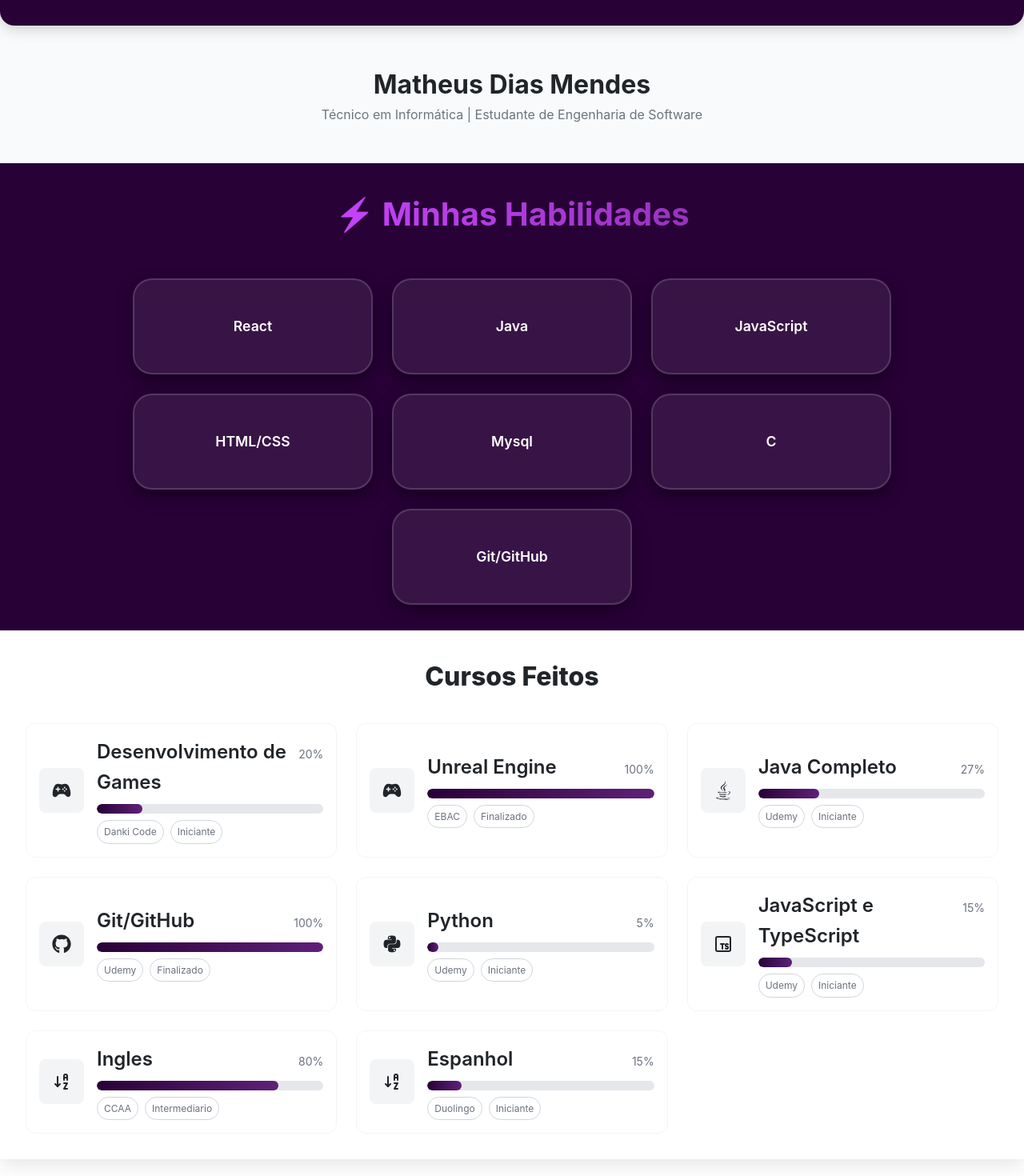
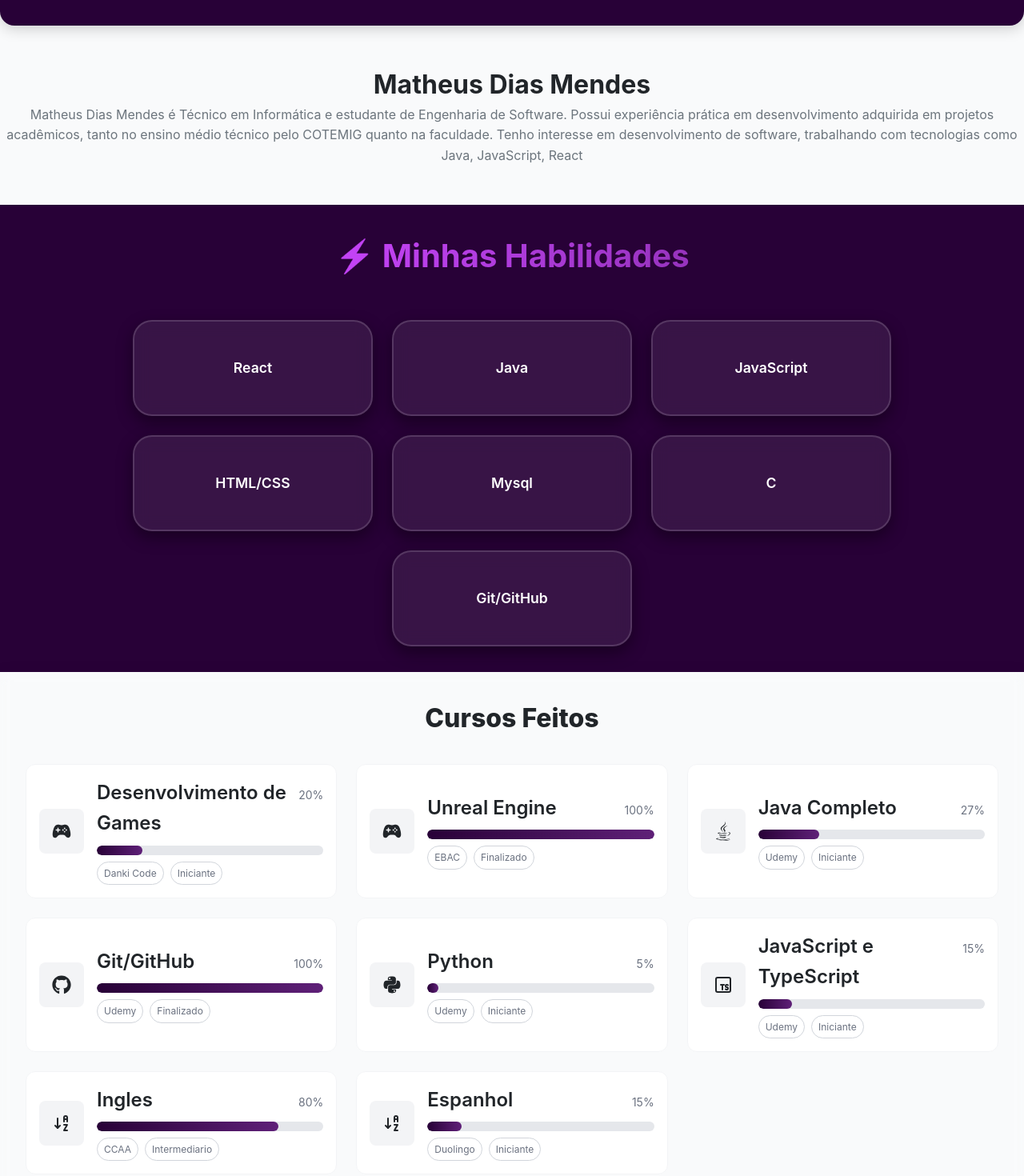
Before and after one commit to mthsz-dm/Site_Pessoal, a React (Vite) app: page / in a window 1280 px wide. Shown: the part 60-1530 px from the top of the page at 80% size. Built offline with nearby package versions, Linux system fonts and the light colour scheme; no server answers.

Commit message:
adição de fundo 3d

```diff
--- a/package.json
+++ b/package.json
@@ -10,6 +10,7 @@
     "preview": "vite preview"
   },
   "dependencies": {
+    "@splinetool/react-spline": "^4.1.0",
     "framer-motion": "^12.23.12",
     "react": "^19.1.1",
     "react-dom": "^19.1.1",
--- a/src/App.jsx
+++ b/src/App.jsx
@@ -1,18 +1,20 @@
-import Navbar from "./components/Navbar"
-import Repositories from "./components/Repositories"
-import Footer from "./components/Footer"
-import Profile from "./components/Profile"
-import Courses from "./components/Courses"
-import Skills from "./components/Skills"
+import Navbar from "./components/Navbar";
+import Repositories from "./components/Repositories";
+import Footer from "./components/Footer";
+import Profile from "./components/Profile";
+import Courses from "./components/Courses";
+import Skills from "./components/Skills";
+import Background3D from "./components/Background3D";
 
 function App() {
   return (
     <div className="bg-light min-vh-100">
       <div className="container py-5">
+        <Background3D />
         <Navbar />
-        <Profile/>
-        <Skills/>
-        <Courses/>
+        <Profile />
+        <Skills />
+        <Courses />
 
         <div className="jumbotron bg-white p-5 rounded shadow-sm mt-5">
           <Repositories />
@@ -21,7 +23,7 @@ function App() {
         <Footer />
       </div>
     </div>
-  )
+  );
 }
 
-export default App
+export default App;
--- a/src/assets/css/courses.css
+++ b/src/assets/css/courses.css
@@ -2,15 +2,14 @@
   display: flex;
   align-items: center;
   justify-content: center;
-  background: #f9fafb;
 }
 
 .courses-container {
   width: 100%;
-  background: rgba(255, 255, 255, 0.9);
   backdrop-filter: blur(8px);
   box-shadow: 0 8px 24px rgba(0, 0, 0, 0.1);
   padding: 2rem;
+
 }
 
 .courses-header {
@@ -49,10 +48,12 @@
   border-radius: 0.75rem;
   border: 1px solid #f3f4f6;
   transition: box-shadow 0.3s;
+  background-color: white;
 }
 
 .course-card:hover {
   box-shadow: 0 4px 12px rgba(0, 0, 0, 0.08);
+
 }
 
 .course-icon {
--- a/src/assets/css/index.css
+++ b/src/assets/css/index.css
@@ -5,7 +5,7 @@
 }
 
 body {
-  font-family: 'Inter', sans-serif;
+  font-family: "Inter", sans-serif;
   background-color: #f9fafb;
   color: #212529;
   line-height: 1.6;
@@ -16,3 +16,8 @@ body {
 html {
   scroll-behavior: smooth;
 }
+
+.content {
+  position: relative;
+  z-index: 1;
+}
--- a/src/assets/css/repositories.css
+++ b/src/assets/css/repositories.css
@@ -1,5 +1,5 @@
 .section {
-  background: #fff;
+
   padding: 3rem 2rem;
   box-shadow: 0 6px 20px rgba(0,0,0,0.08);
   margin-bottom: 3rem;
@@ -29,6 +29,7 @@
   overflow: hidden;
   box-shadow: 0 4px 15px rgba(0,0,0,0.08);
   transition: transform 0.25s ease, box-shadow 0.25s ease;
+  background-color: white;
 }
 
 .card:hover {
@@ -72,3 +73,7 @@
   background: rgb(46, 46, 46);
   transform: translateY(-2px);
 }
+
+@media (min-width: 768px) {
+
+}
--- /dev/null
+++ b/src/components/Background3D.jsx
@@ -0,0 +1,16 @@
+import Spline from '@splinetool/react-spline';
+
+export default function Background3D() {
+  return (
+    <div style={{
+      position: "fixed",
+      top: 0,
+      left: 0,
+      width: "100%",
+      height: "100%",
+      zIndex: -1
+    }}>
+      <Spline scene="https://prod.spline.design/uwjRZkJ6RNrdwkNk/scene.splinecode" />
+    </div>
+  );
+}
--- a/src/components/Profile.jsx
+++ b/src/components/Profile.jsx
@@ -2,7 +2,10 @@ export default function Profile() {
   return (
     <header className="profile">
       <h1>Matheus Dias Mendes</h1>
-      <p>Técnico em Informática | Estudante de Engenharia de Software</p>
+      <p>Matheus Dias Mendes é Técnico em Informática e estudante de Engenharia de Software.
+        Possui experiência prática em desenvolvimento adquirida em projetos acadêmicos, tanto
+        no ensino médio técnico pelo COTEMIG quanto na faculdade. Tenho interesse em desenvolvimento de software,
+        trabalhando com tecnologias como Java, JavaScript, React </p>
     </header>
   )
 }
```
Also changed, not shown: src/main.jsx (+12 -12 lines), 1 other file (tests, documents, lock files or other folders).
